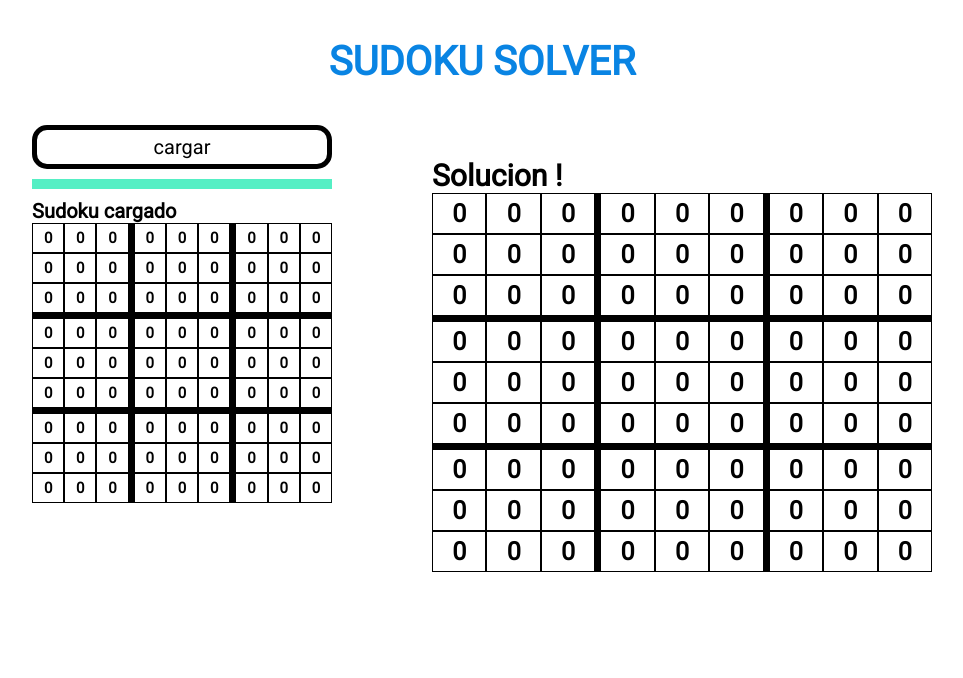
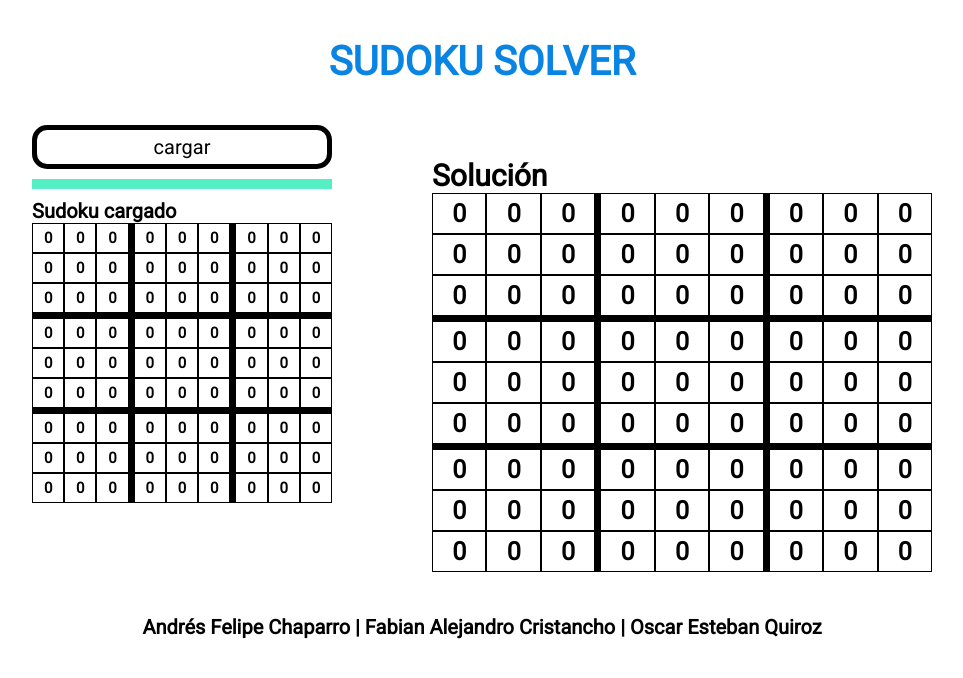
Before and after one commit to oscar-quiroz/sudokuAngular, an Angular app: page / in a window 1280 px wide. Shown: the top 678 px of the page, without its empty margins (158-1121 px from the left). Built offline with nearby package versions, Linux system fonts and the light colour scheme.

Commit message:
interfaz v2

```diff
--- a/src/app/app.component.html
+++ b/src/app/app.component.html
@@ -28,7 +28,20 @@
 
     </div>
     <div class="sudoku">
-        <h2 style="font-size: 30px;">Solucion !</h2>
+        <h2 style="font-size: 30px;">Solución </h2>
         <app-sudoku [showButton]="showButton" [array]='matrix'></app-sudoku>
     </div>
+
+
 </div>
+
+<footer style="text-align: center; font-size: 20px;">
+    <ul>
+        <li>
+            <strong>
+
+                Andrés Felipe Chaparro | Fabian Alejandro Cristancho | Oscar Esteban Quiroz</strong>
+
+        </li>
+    </ul>
+</footer>
```
